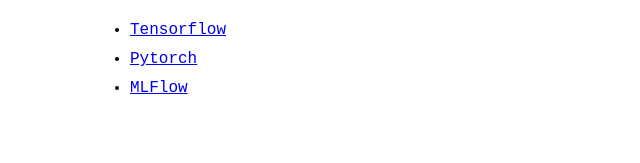
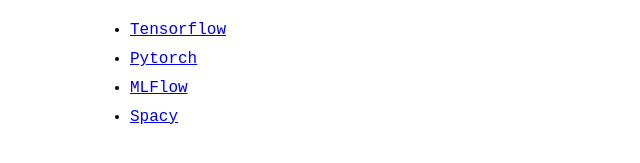
Before and after one commit to lucolivi/opensourceai, a Jekyll site: the page built from index.md, in a window 1280 px wide. Shown: the part 177-340 px from the top of the page, without its empty margins (230-870 px from the left). Built offline with Jekyll 4.4.1, drawn with Linux system fonts in a browser that asks for light colours.

Commit message:
Update menu.yml

```diff
--- a/_data/menu.yml
+++ b/_data/menu.yml
@@ -10,3 +10,6 @@ entries:
 
   - title: MLFlow
     url: https://mlflow.org
+
+  - title: Spacy
+    url: https://spacy.io/
```
